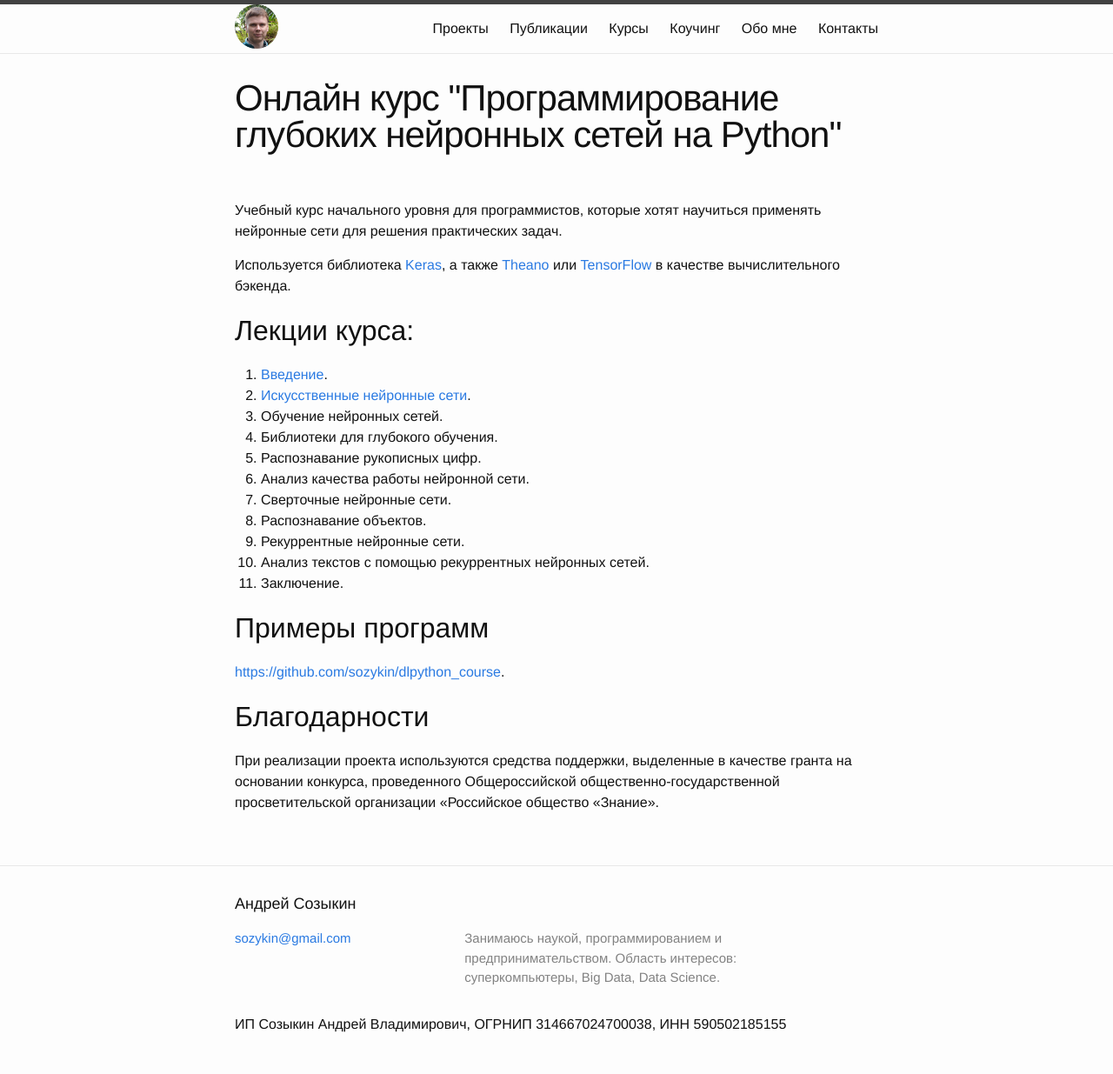
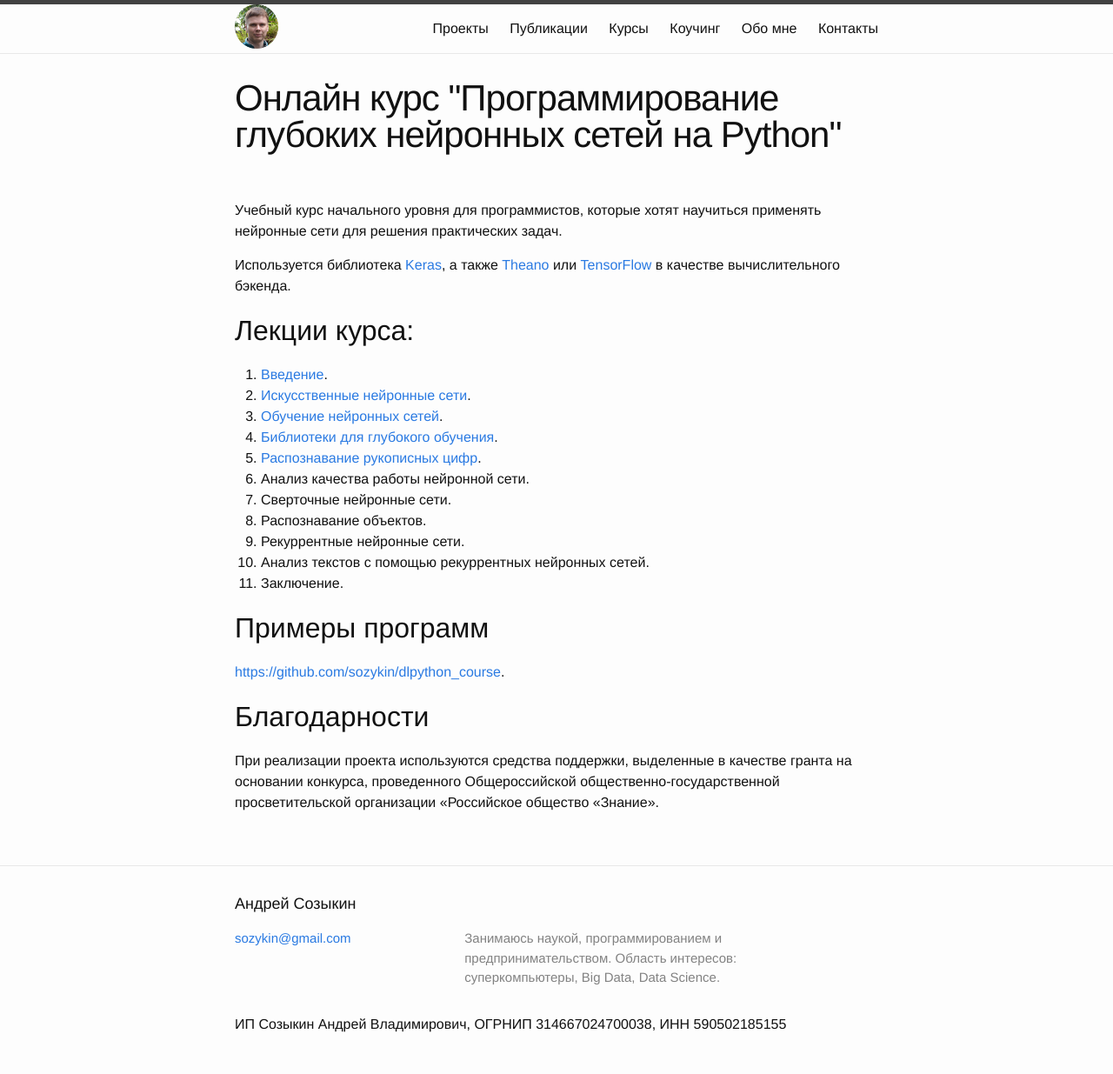
Before and after one commit to sozykin/asozykin.ru, a Jekyll site: the page built from _pages/courses/nnpython.md, in a window 1280 px wide. Shown: the whole page at 87% size. Built offline with Jekyll 4.4.1, drawn with Linux system fonts in a browser that asks for light colours; comment, search, counter and statistics services are not loaded; part of the change alters nothing that is shown.

```diff
--- a/_pages/courses/nnpython.md
+++ b/_pages/courses/nnpython.md
@@ -10,10 +10,10 @@ permalink: /courses/nnpython
 ## Лекции курса:
 
 1. [Введение](https://youtu.be/GX7qxV5nh5o).
-2. [Искусственные нейронные сети](https://youtu.be/h9UFJVhyDuM).
-3. Обучение нейронных сетей.
-4. Библиотеки для глубокого обучения.
-5. Распознавание рукописных цифр.
+2. [Искусственные нейронные сети](https://youtu.be/lACoEv1qe1U).
+3. [Обучение нейронных сетей](https://youtu.be/KunK-QcqgOg).
+4. [Библиотеки для глубокого обучения](https://youtu.be/9xfPb2hiqNY).
+5. [Распознавание рукописных цифр](https://youtu.be/0ImpTjNeWGo).
 6. Анализ качества работы нейронной сети.
 7. Сверточные нейронные сети.
 8. Распознавание объектов.
```
